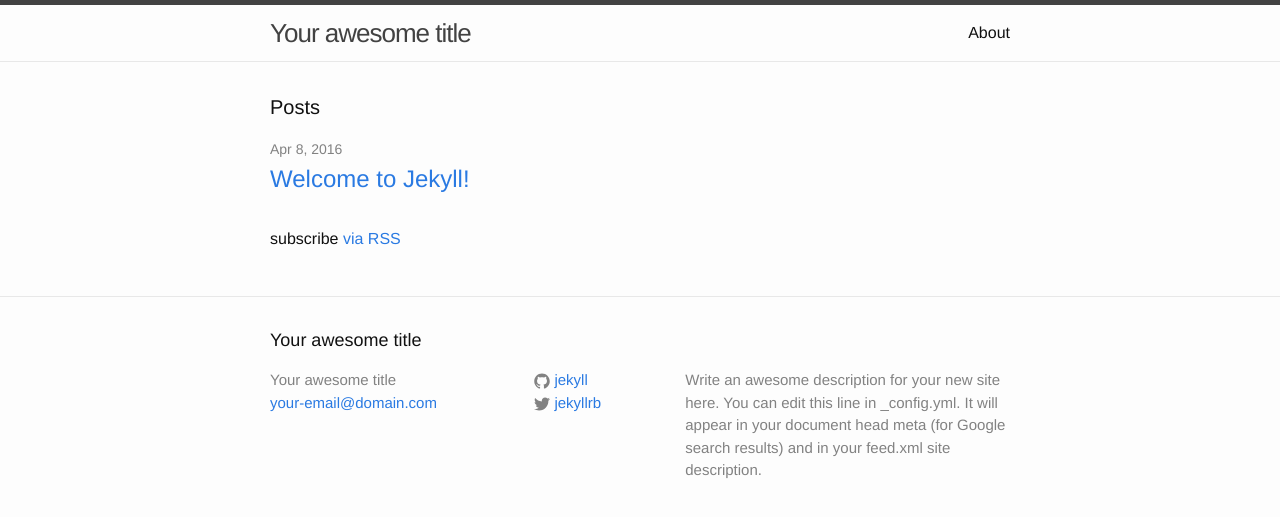
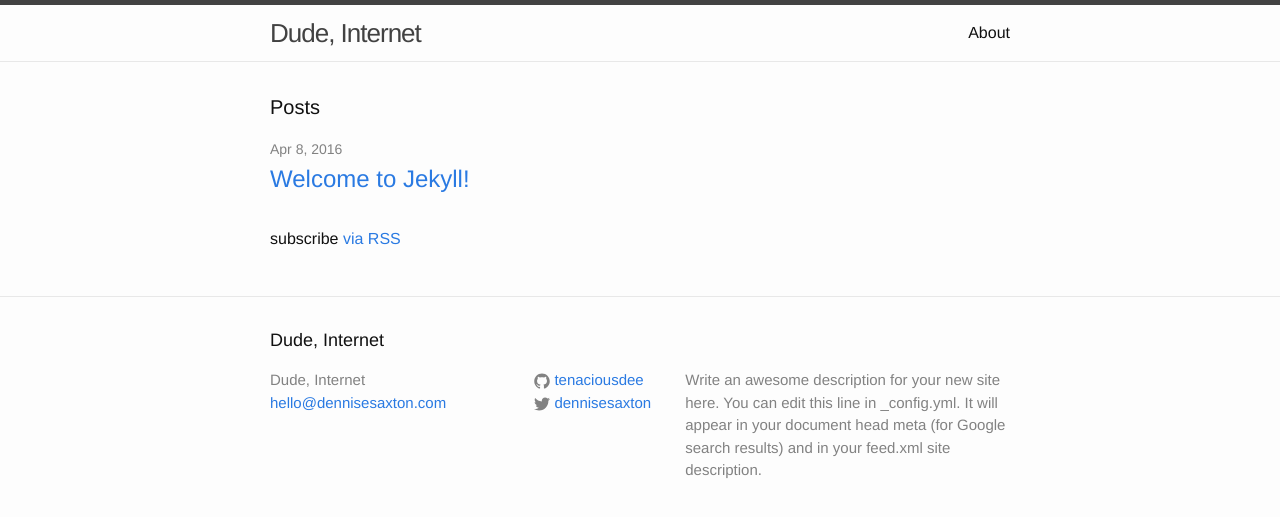
Before and after one commit to tenaciousdee/jekyllblog, a Jekyll site: the page built from index.html, in a window 1280 px wide. Shown: the top 517 px of the page. Built offline with Jekyll 4.4.1, drawn with Linux system fonts in a browser that asks for light colours.

Commit message:
Set up config file

```diff
--- a/_config.yml
+++ b/_config.yml
@@ -6,16 +6,20 @@
 # 'jekyll serve'. If you change this file, please restart the server process.
 
 # Site settings
-title: Your awesome title
-email: your-email@domain.com
+title: Dude, Internet
+email: hello@dennisesaxton.com
 description: > # this means to ignore newlines until "baseurl:"
   Write an awesome description for your new site here. You can edit this
   line in _config.yml. It will appear in your document head meta (for
   Google search results) and in your feed.xml site description.
 baseurl: "" # the subpath of your site, e.g. /blog
-url: "http://yourdomain.com" # the base hostname & protocol for your site
-twitter_username: jekyllrb
-github_username:  jekyll
+url: "http://127.0.0.1:4000" # the base hostname & protocol for your site
+twitter_username: dennisesaxton
+github_username:  tenaciousdee
 
 # Build settings
-markdown: kramdown
+sass:
+  sass_dir: _sass
+include: ['pages']
+kramdown:
+  input: GFM
```
